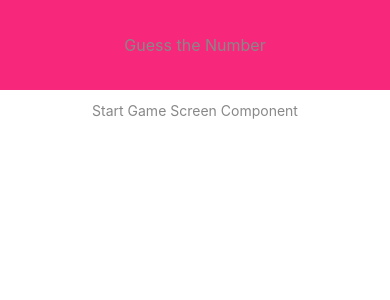
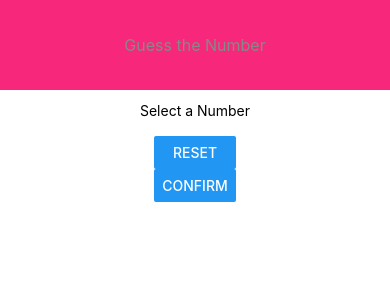
Before and after one commit to ghigbie/NumberGuessingGame, a React Native app: screen / in a window 390 px wide. Shown: the top 300 px of the page. Built offline with nearby package versions, Linux system fonts and the light colour scheme.

Commit message:
Adjust styles

```diff
--- a/screens/StartGameScreen.js
+++ b/screens/StartGameScreen.js
@@ -1,10 +1,25 @@
 import React from 'react';
-import {View, Text, StyleSheet} from 'react-native';
+import {View, Text, StyleSheet, TextInput, Button} from 'react-native';
 
 const StartGameScreen = ({}) => {
   return (
     <View style={styles.container}>
-      <Text style={styles.screenText}>Start Game Screen Component</Text>
+      <Text style={styles.title}>Select a Number</Text>
+      <TextInput />
+      <View style={styles.buttonContainer}>
+        <Button
+          title="Reset"
+          onPress={() => {
+            console.log('Reset was pressed');
+          }}
+        />
+        <Button
+          title="Confirm"
+          onPress={() => {
+            console.log('Confirm was pressed');
+          }}
+        />
+      </View>
     </View>
   );
 };
```
